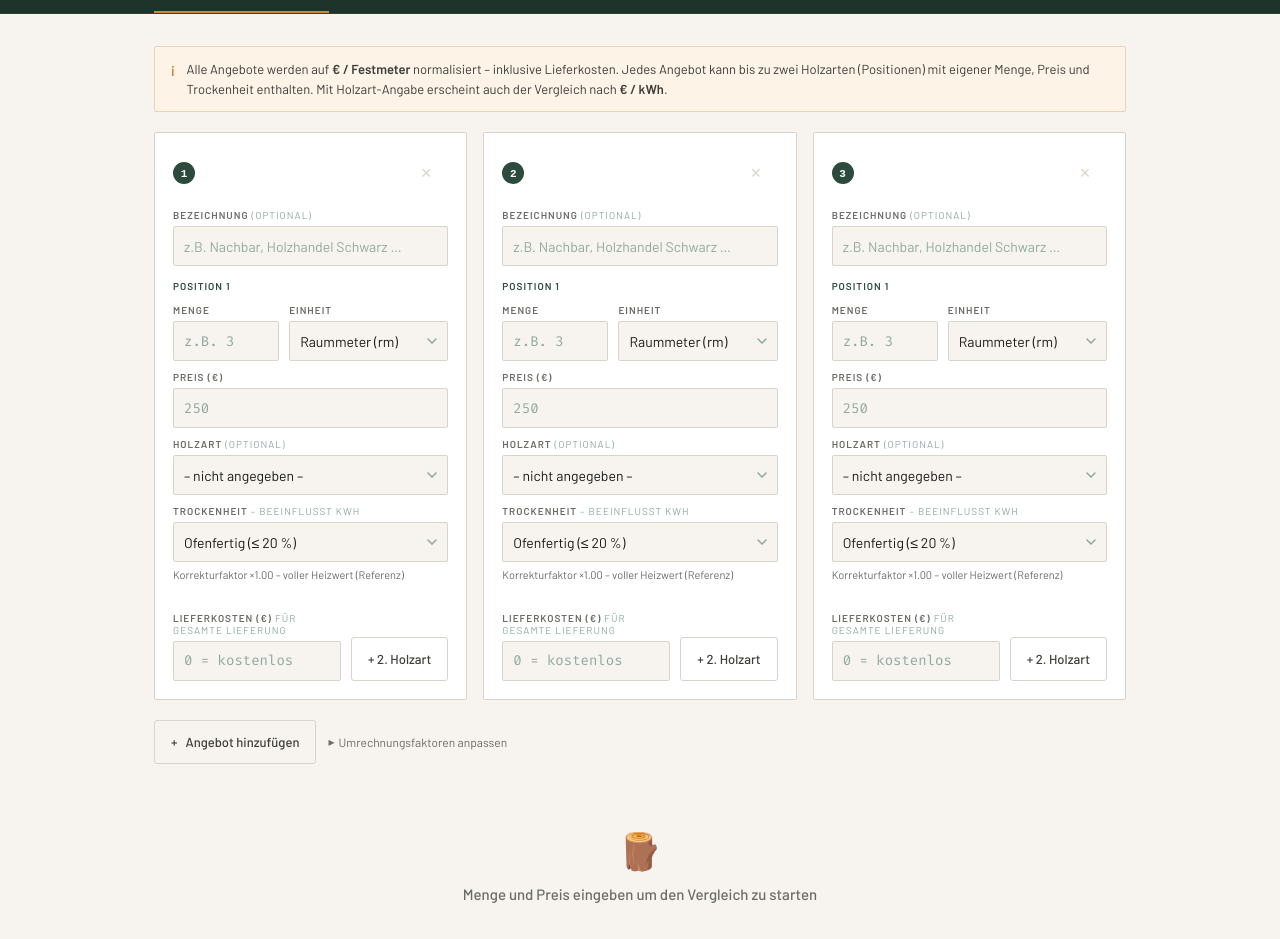
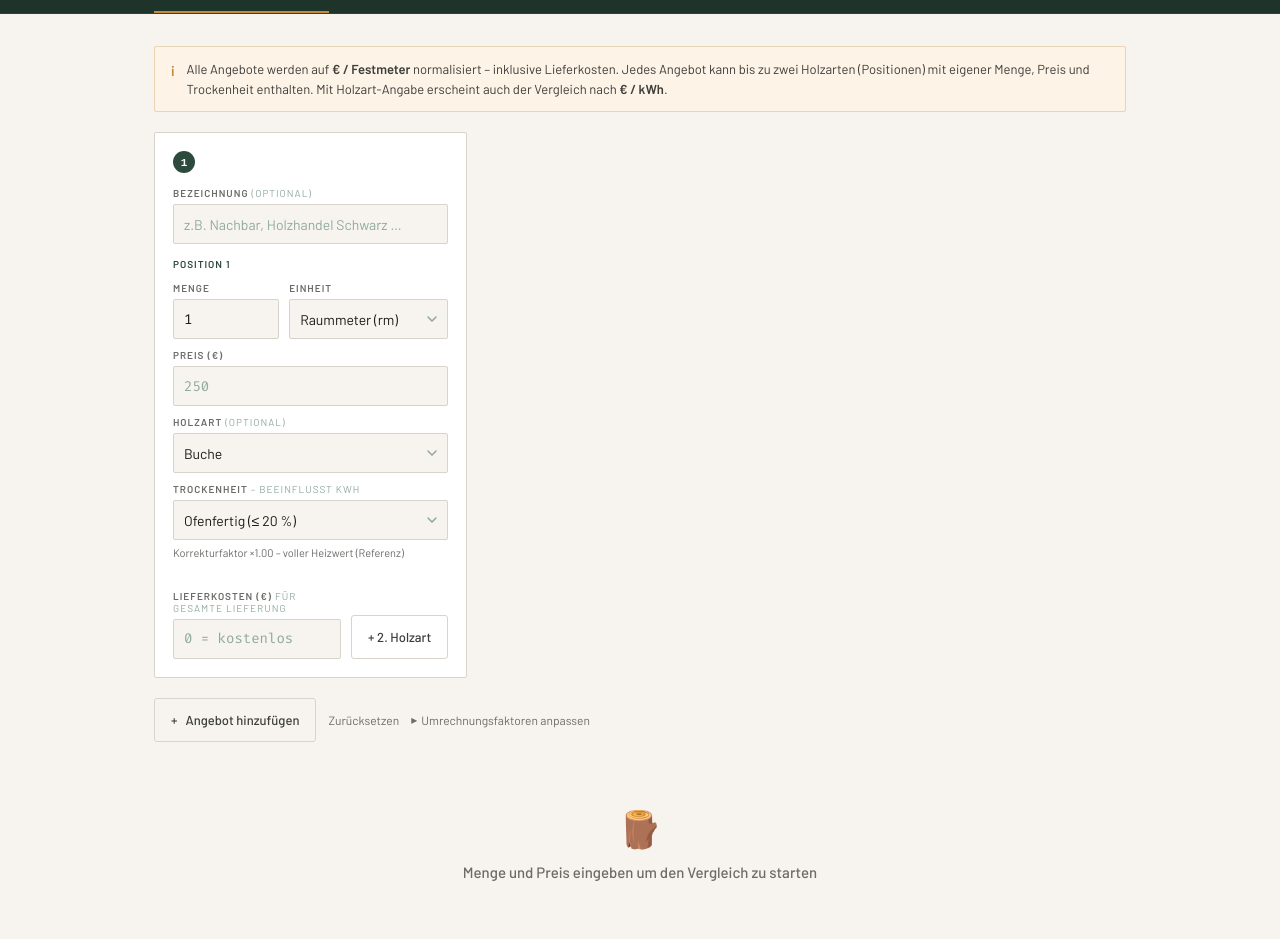
Before and after one commit to phismith91/brennholzvergleich, a React (Vite) app: page / in a window 1280 px wide. Shown: the part 380-1319 px from the top of the page. Built offline with nearby package versions, Linux system fonts and the light colour scheme.

Commit message:
feat: Rechner startet mit einem vorausgefüllten Angebot + Reset

```diff
--- a/src/App.css
+++ b/src/App.css
@@ -524,6 +524,19 @@ select.input {
   margin: var(--sp-5) 0 var(--sp-6);
 }
 .btn-print { margin-left: auto; }
+.btn-text {
+  font-size: 12px;
+  color: var(--ink3);
+  cursor: pointer;
+  background: none;
+  border: none;
+  font-family: var(--sans);
+  padding: var(--sp-3) 0;
+  min-height: 44px;
+  display: inline-flex;
+  align-items: center;
+}
+.btn-text:hover { color: var(--pine); }
 
 /* ─── Affiliate Card ─────────────────────────────────────────────────────────── */
 .affiliate-card {
--- a/src/App.jsx
+++ b/src/App.jsx
@@ -179,6 +179,12 @@ const fmtE = (n)        => n.toLocaleString("de-DE", { style: "currency", curren
 const mkId = () => Math.random().toString(36).slice(2, 9);
 const mkPos = () => ({ id: mkId(), menge: "", einheit: "rm", preis: "", holzart: "", feuchte: "ofenfertig" });
 const mkOffer = () => ({ id: mkId(), label: "", lieferkosten: "", positionen: [mkPos()] });
+const mkInitialOffer = () => ({
+  id: mkId(),
+  label: "",
+  lieferkosten: "",
+  positionen: [{ id: mkId(), menge: "1", einheit: "rm", preis: "", holzart: "buche", feuchte: "ofenfertig" }],
+});
 
 // ─── HolzartSelect ────────────────────────────────────────────────────────────
 
@@ -355,7 +361,7 @@ function Modal({ id, title, onClose, children }) {
 // ─── Hauptkomponente ──────────────────────────────────────────────────────────
 
 export default function App() {
-  const [offers,      setOffers]      = useState(() => [mkOffer(), mkOffer(), mkOffer()]);
+  const [offers,      setOffers]      = useState(() => [mkInitialOffer()]);
   const [tab,         setTab]         = useState("rechner");
   const [showConv,    setShowConv]    = useState(false);
   const [conv,        setConv]        = useState({ rm: "1.4", srm: "2.0" });
@@ -414,6 +420,7 @@ export default function App() {
 
   // Offer-Operationen
   const addOffer = () => { if (offers.length < 5) setOffers(prev => [...prev, mkOffer()]); };
+  const resetOffers = () => setOffers([mkInitialOffer()]);
   const delOffer = (id) => { if (offers.length > 1) setOffers(prev => prev.filter(o => o.id !== id)); };
   const updOfferField = (offerId, field, value) =>
     setOffers(prev => prev.map(o => o.id === offerId ? { ...o, [field]: value } : o));
@@ -620,6 +627,14 @@ export default function App() {
                 <span aria-hidden="true">+</span> Angebot hinzufügen
               </button>
             )}
+            <button
+              className="btn-text"
+              onClick={resetOffers}
+              aria-label="Angebote zurücksetzen"
+              type="button"
+            >
+              Zurücksetzen
+            </button>
             <button
               className="note-toggle"
               onClick={() => setShowConv(!showConv)}
```
